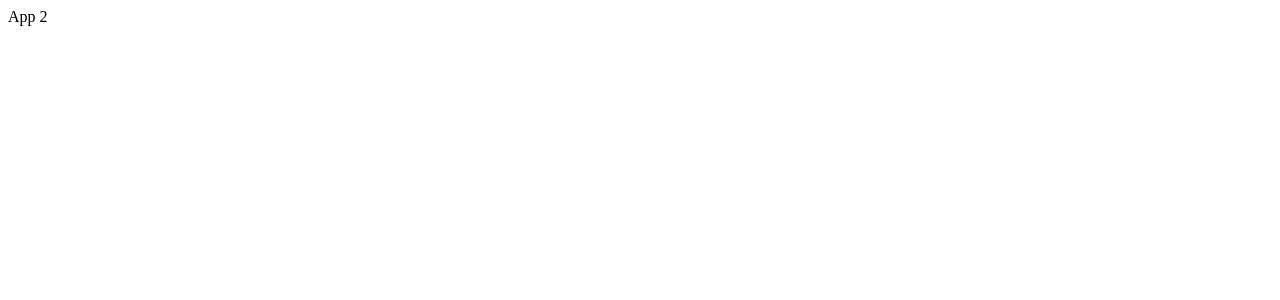
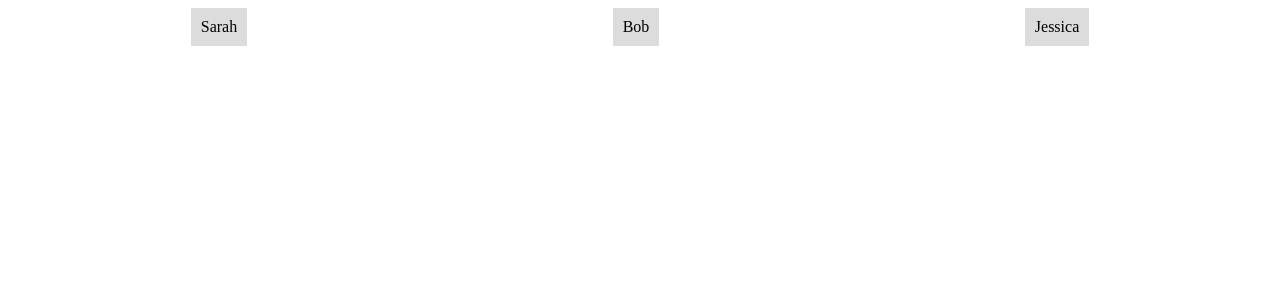
Before and after one commit to gregdeane/higher-order-components, a React app: page / in a window 1280 px wide. Shown: the top 300 px of the page. Built offline with nearby package versions, Linux system fonts and the light colour scheme.

Commit message:
01 write a higher order component from scratch

```diff
--- a/src/App.js
+++ b/src/App.js
@@ -1,8 +1,32 @@
-import React from 'react';
+import React, { Component } from 'react';
+
+const functionalStatelessHOC = overrideProps => BaseComponent => props =>
+  <BaseComponent {...props} {...overrideProps} />;
+
+const lifecycleHookHOC = BaseComponent =>
+  class extends Component {
+    shouldComponentUpdate() {
+      return false;
+    }
+
+    render() {
+      return <BaseComponent {...this.props} />;
+    }
+  };
+
+const User = ({ name }) =>
+  <div className="user">{name}</div>;
+
+const alwaysBob = functionalStatelessHOC({ name: 'Bob' });
+const User2 = alwaysBob(User);
+
+const User3 = lifecycleHookHOC(User);
 
 const App = () => (
-  <div>
-    App 2
+  <div className="app">
+    <User name="Sarah" />
+    <User2 name="Tim" />
+    <User3 name="Jessica" />
   </div>
 );
 
--- a/src/index.js
+++ b/src/index.js
@@ -3,6 +3,8 @@ import ReactDOM from 'react-dom';
 import { AppContainer } from 'react-hot-loader';
 
 import App from './App';
+
+import './styles/style.scss';
 
 const render = (Component) => {
   ReactDOM.render(
```
